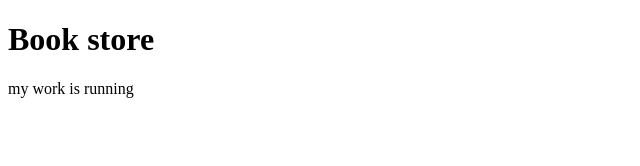
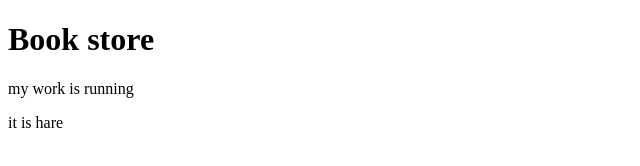
Before and after one commit to shazedur4056/book-store, a plain HTML site: page index.html in a window 1280 px wide. Shown: the full height of the page, 0-640 px from the left. Drawn offline with Linux system fonts and the light colour scheme.

Commit message:
updated feature

```diff
--- a/index.html
+++ b/index.html
@@ -8,5 +8,6 @@
 <body>
     <h1>Book store</h1>
     <p>my work is running</p>
+    <p>it is hare</p>
 </body>
 </html>
```
